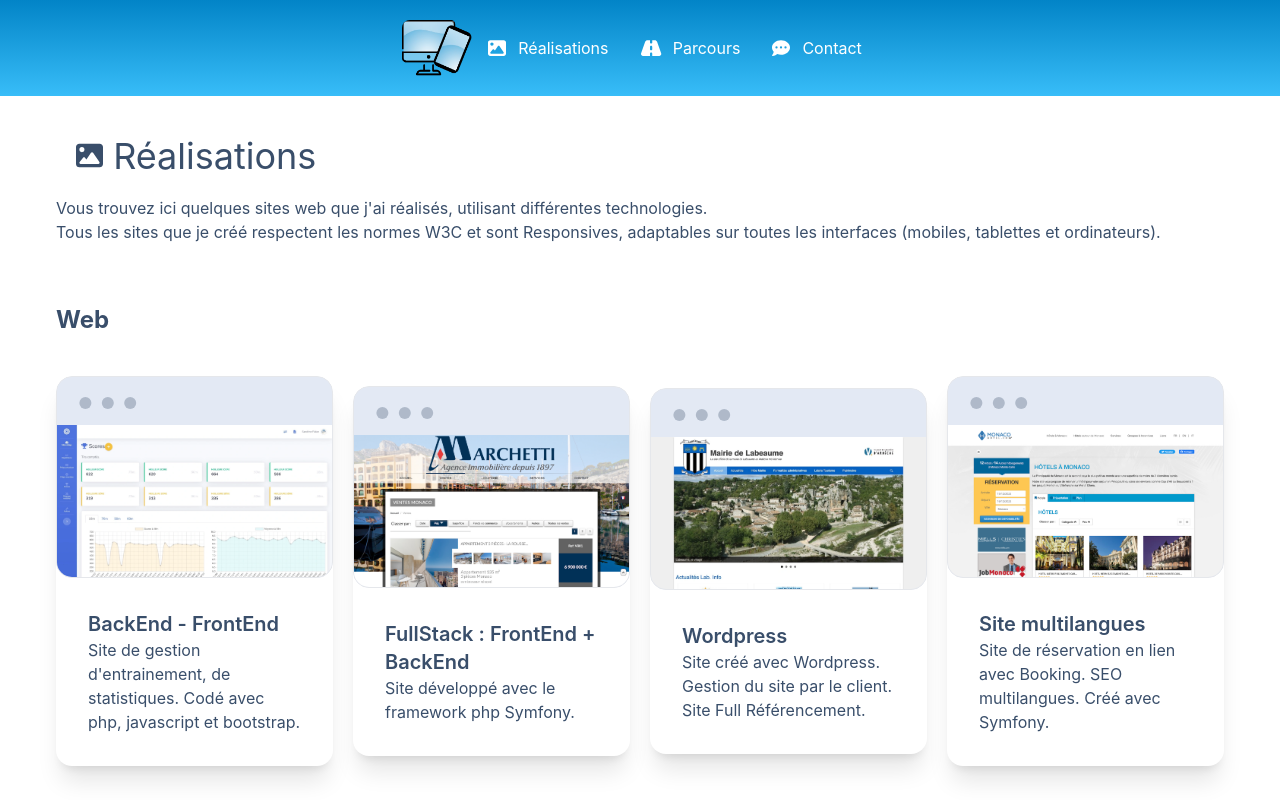
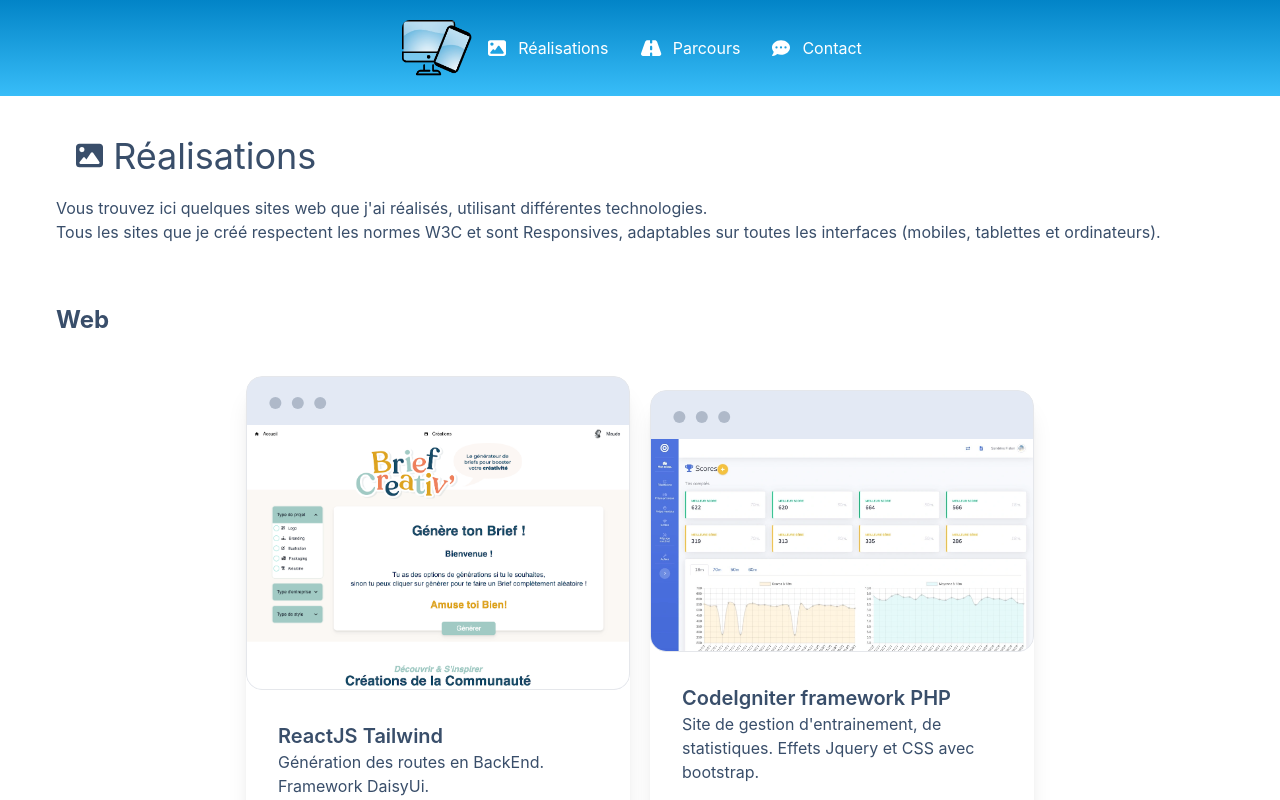
Before and after one commit to SandrineFial/Website-public, a Next.js app: page /realisations in a window 1280 px wide. Shown: the top 800 px of the page. Built offline with nearby package versions, Linux system fonts and the light colour scheme.

Commit message:
Sajout projet web BriefCreativ

```diff
--- a/components/Realisations.js
+++ b/components/Realisations.js
@@ -17,7 +17,27 @@ export default function Realisations() {
       <div className='divide-y'>
           <div className='my-10'>
             <h2 className='py-5 font-bold text-2xl'>Web</h2>
-            <div className='flex md:flex-row flex-col md:space-x-5 justify-center items-center'>
+            <div className='flex md:flex-row flex-col md:space-x-5 justify-center md:flex-wrap items-center'>
+
+
+              <div className="card md:w-96 bg-base-100 shadow-xl my-5">
+                  <figure>
+                    <div className="mockup-window border bg-base-300">
+                      <div className="flex justify-center bg-base-200">
+                        <img src="/site-briefcreativ.png" alt="BriefCreativ" />
+                      </div>
+                    </div>
+                  </figure>
+                  <div className="card-body">
+                    <div className=''>
+                      <h2 className="card-title">ReactJS Tailwind</h2>
+                      <p>Génération des routes en BackEnd. Framework DaisyUi.</p>
+                    </div> {/*}
+                    <div className="card-actions justify-end">
+                      <figure><img src="/site-entrainement.webp" alt="Entrainement" className='h-24 w-24' /></figure>
+                    </div> */}
+                  </div>
+                </div>
 
                 <div className="card md:w-96 bg-base-100 shadow-xl my-5">
                   <figure>
@@ -29,8 +49,8 @@ export default function Realisations() {
                   </figure>
                   <div className="card-body">
                     <div className=''>
-                      <h2 className="card-title">BackEnd - FrontEnd</h2>
-                      <p>Site de gestion d'entrainement, de statistiques. Codé avec php, javascript et bootstrap.</p>
+                      <h2 className="card-title">CodeIgniter framework PHP</h2>
+                      <p>Site de gestion d'entrainement, de statistiques. Effets Jquery et CSS avec bootstrap.</p>
                     </div> {/*}
                     <div className="card-actions justify-end">
                       <figure><img src="/site-entrainement.webp" alt="Entrainement" className='h-24 w-24' /></figure>
@@ -48,8 +68,8 @@ export default function Realisations() {
                   </figure>
                   <div className="card-body">
                     <div className=''>
-                      <h2 className="card-title">FullStack : FrontEnd + BackEnd</h2>
-                      <p>Site développé avec le framework php Symfony.</p>
+                      <h2 className="card-title">Symfony</h2>
+                      <p>Site développé en PHP avec récupération des données SQL. Intégration de maquette html.</p>
                     </div> {/*
                     <div className="card-actions justify-end">
                       <figure><img src="/site-immobilier.webp" alt="Immobilier" className='h-24 w-24' /></figure>
@@ -87,8 +107,8 @@ export default function Realisations() {
                   </figure>
                   <div className="card-body flex flex-row">
                     <div className=''>
-                      <h2 className="card-title">Site multilangues</h2>
-                      <p>Site de réservation en lien avec Booking. SEO multilangues. Créé avec Symfony.</p>
+                      <h2 className="card-title">Symfony multilangues</h2>
+                      <p>Site de réservation en lien avec Booking. SEO multilangues.</p>
                     </div> {/*}
                     <div className="card-actions justify-end">
                       <figure><img src="/site-monacohotel.webp" alt="MonacoHotel" className='h-24 w-24' /></figure>
```
Also changed, not shown: public/site-briefcreativ.png (added).
